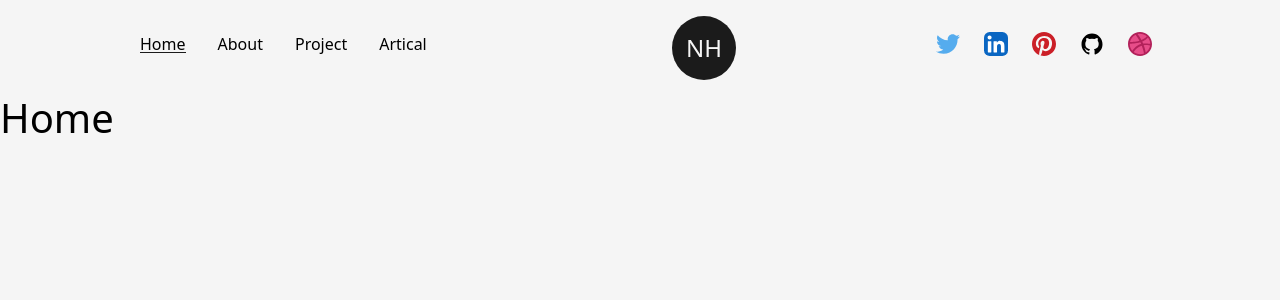
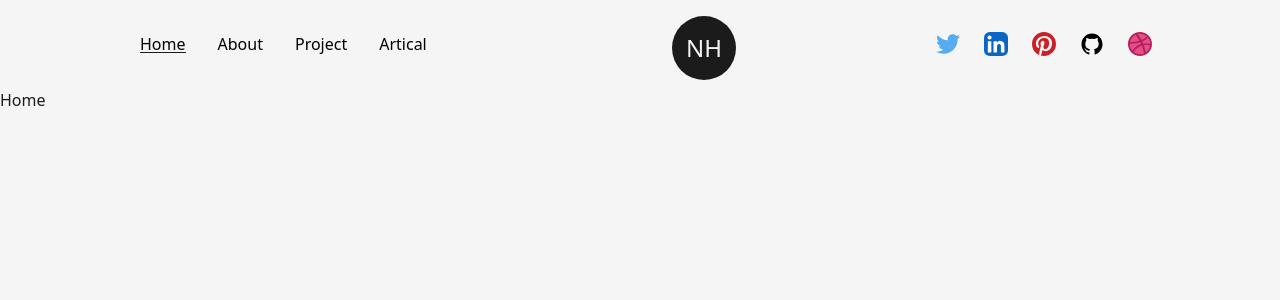
Before and after one commit to nahidulhasan4/My-Profolio, a Next.js app: page / in a window 1280 px wide. Shown: the top 300 px of the page. Built offline with nearby package versions, Linux system fonts and the light colour scheme.

Commit message:
here new section

```diff
--- /dev/null
+++ b/src/component/Layout.js
@@ -0,0 +1,9 @@
+import React from 'react'
+
+const Layout = () => {
+  return (
+    <div>Layout</div>
+  )
+}
+
+export default Layout
--- a/src/pages/index.js
+++ b/src/pages/index.js
@@ -10,7 +10,7 @@ export default function Home() {
         <title>Create Next App</title>
         <meta name="description" content="Generated by create next app" />
       </Head>
-      <main className="text-[40px] font-mont">Home</main>
+      <main className=" flex w-full min-h-screen text-dark font-mont">Home</main>
     </>
   );
 }
```
